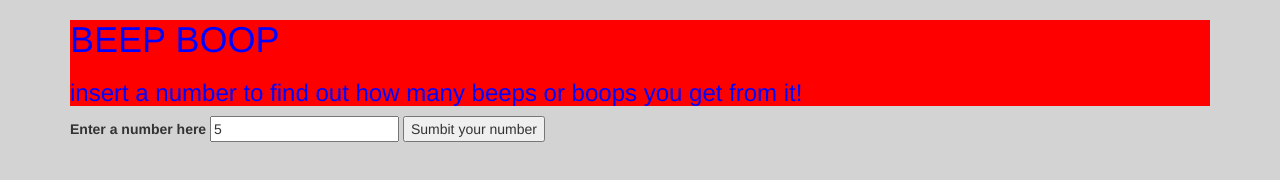
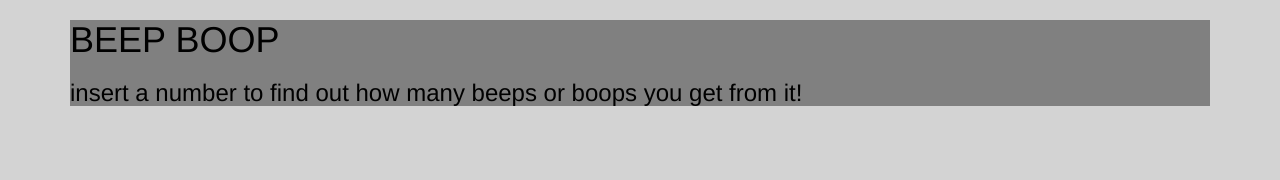
Before and after one commit to duncan19/project3-2.0-, a plain HTML site: page index.html in a window 1280 px wide. Both pictures are taken after typing "5" into the empty fields and a click on the button "Sumbit your number". Drawn offline with Linux system fonts and the light colour scheme.

Commit message:
add shwoing and hiding to page

```diff
--- a/css/styles.css
+++ b/css/styles.css
@@ -2,6 +2,6 @@ body{
 background-color: lightgrey;
 }
 .titleofpage{
-  background-color: red;
-  color: Blue;
+  background-color: grey;
+  color: black;
 }
--- a/js/scripts.js
+++ b/js/scripts.js
@@ -1,8 +1,9 @@
 $(document).ready(function(){
   $("#userNumForm").submit(function(event){
     event.preventDefault();
-    var usersNum = parseInt($("input#userNumber").val());
-    var userNumArr=[];
-      console.log(usersNum)
+    $("#userNumForm").hide();
+    var arrayOfUserNUm=[];
+    var usersNumber = parseInt($("input#userinputtedNumber").val());
+      console.log(usersNumber)
     });
 });
```
